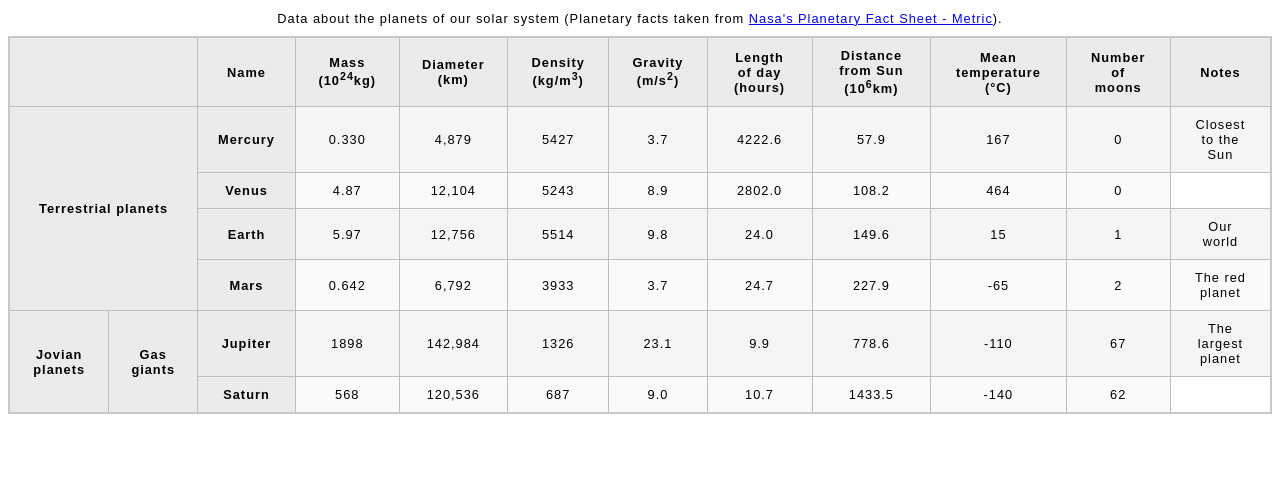
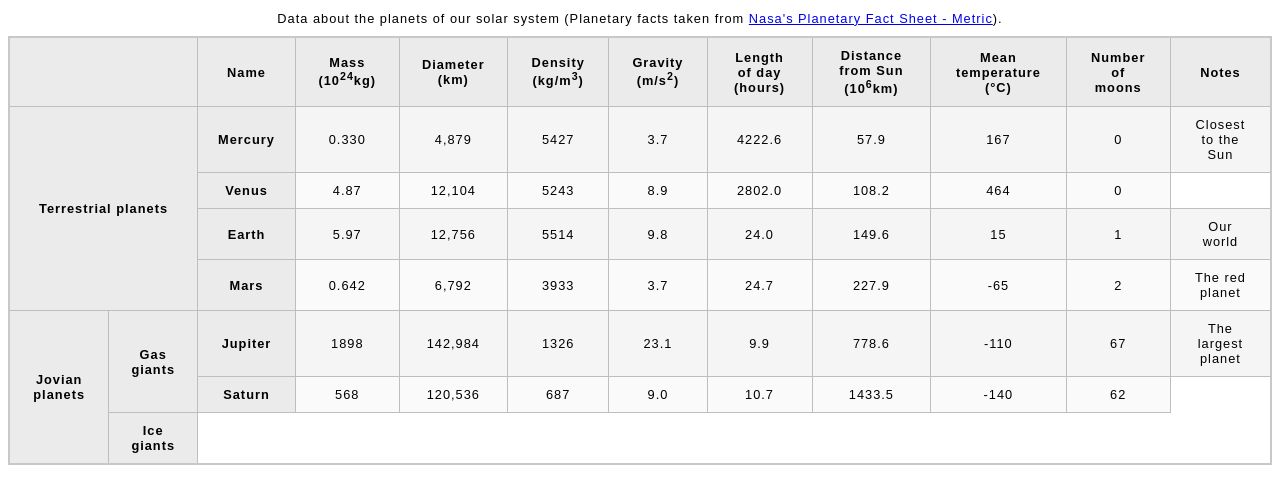
Before and after one commit to ytb664/the-odin-project, a plain HTML site: page node-path/tables/planet-data/blank-template.html in a window 1280 px wide. Shown: the part 79-582 px from the top of the page. Drawn offline with Linux system fonts and the light colour scheme.

Commit message:
Add ice giants row

```diff
--- a/node-path/tables/planet-data/blank-template.html
+++ b/node-path/tables/planet-data/blank-template.html
@@ -102,6 +102,9 @@
                     <td>-140</td>
                     <td>62</td>
                 </tr>
+                <tr>
+                    <th rowspan="2">Ice giants</th>
+                </tr>
             </tbody>
         </table>
     </div>
```
